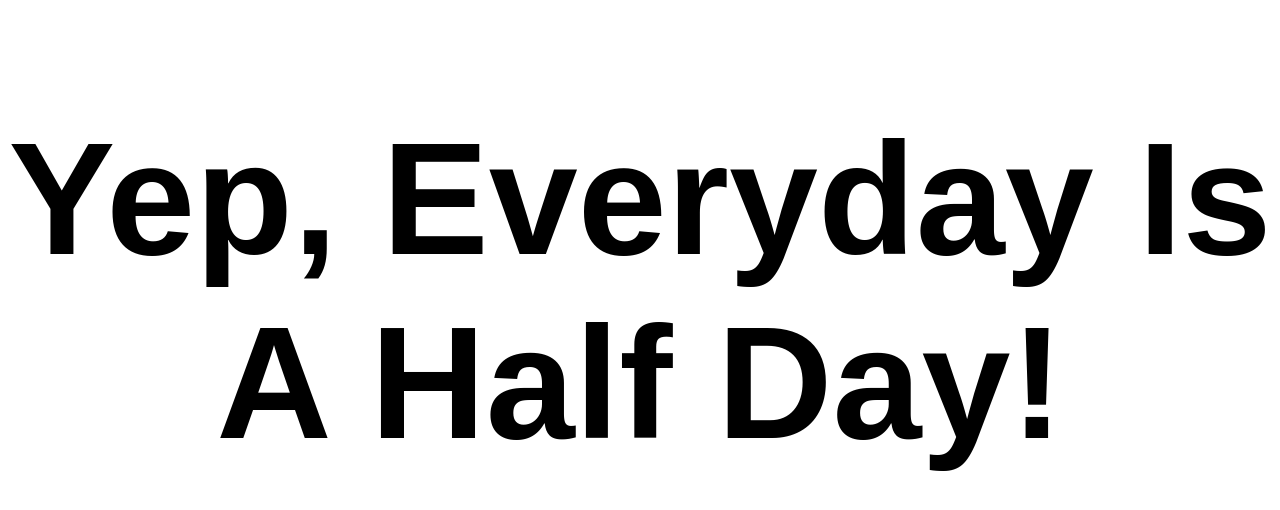
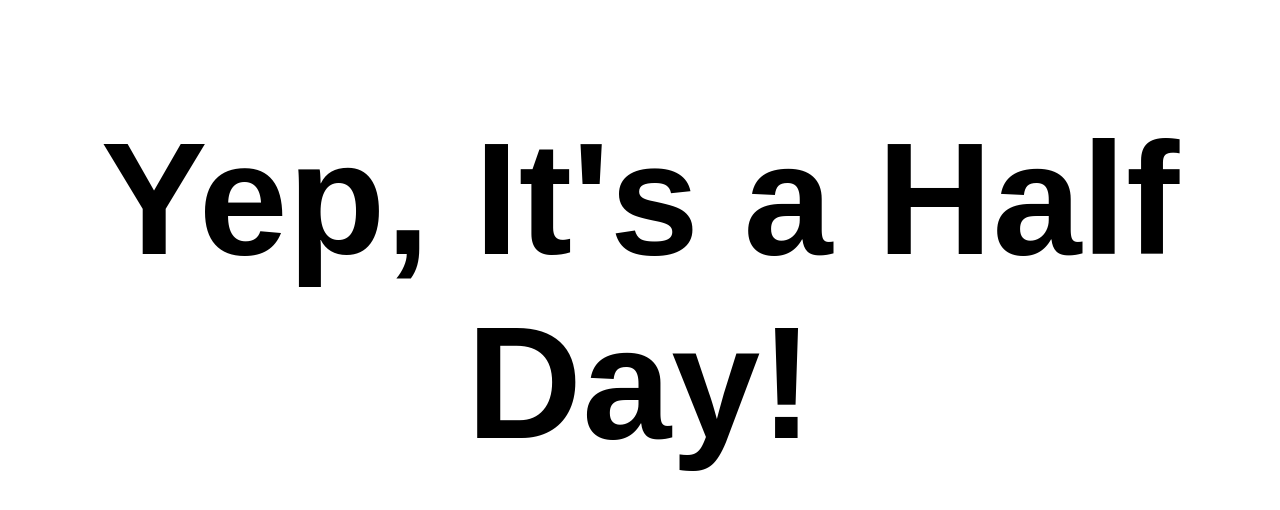
Before and after one commit to tay1orjones/isitahalfday, a plain HTML site: page index.html in a window 1280 px wide. Drawn offline with Linux system fonts and the light colour scheme.

Commit message:
Update index.html

```diff
--- a/index.html
+++ b/index.html
@@ -11,6 +11,6 @@
         </style>
     </head>
     <body>
-        <h1>Yep, Everyday Is A Half Day!</h1>
+        <h1>Yep, It's a Half Day!</h1>
     </body>
 </html>
```
